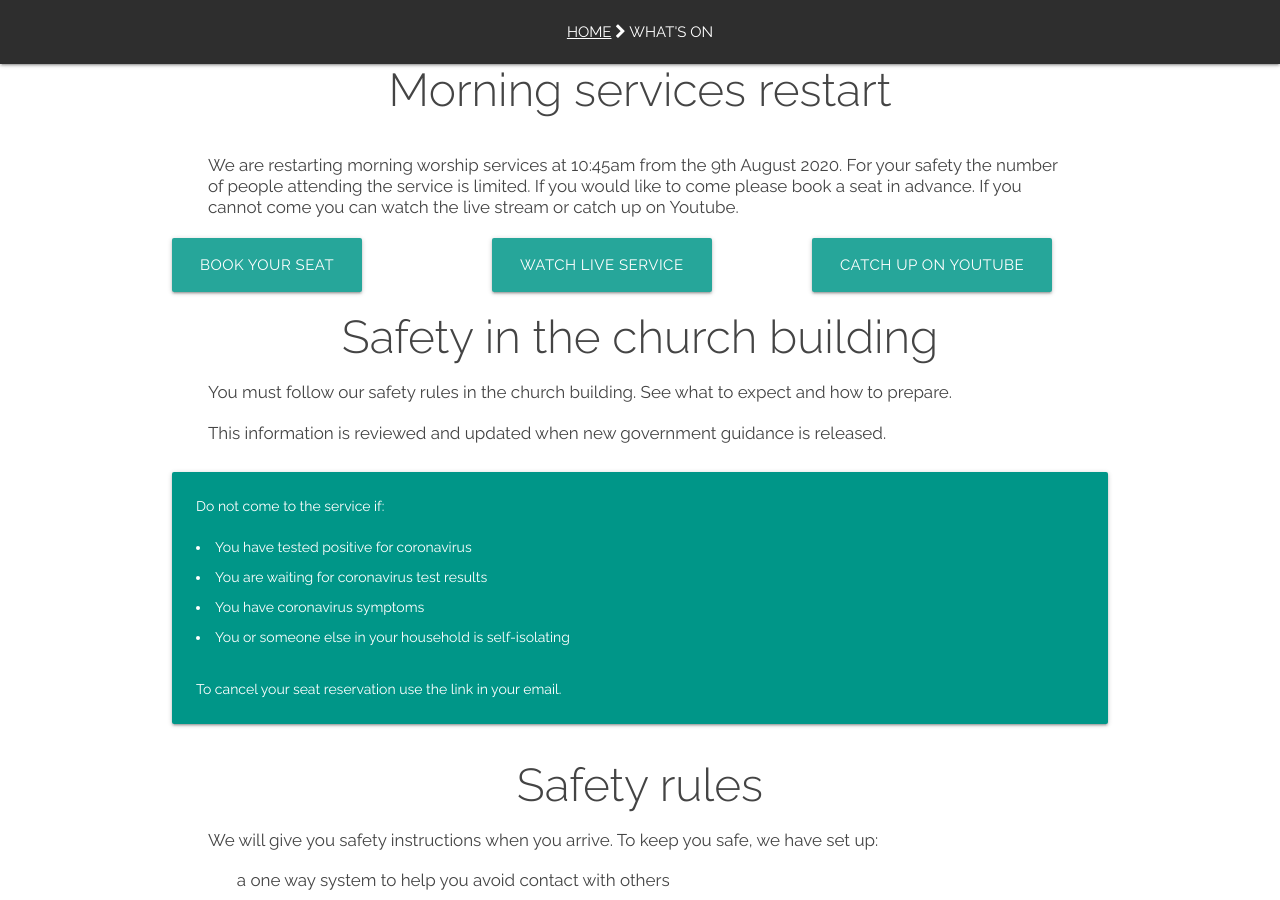
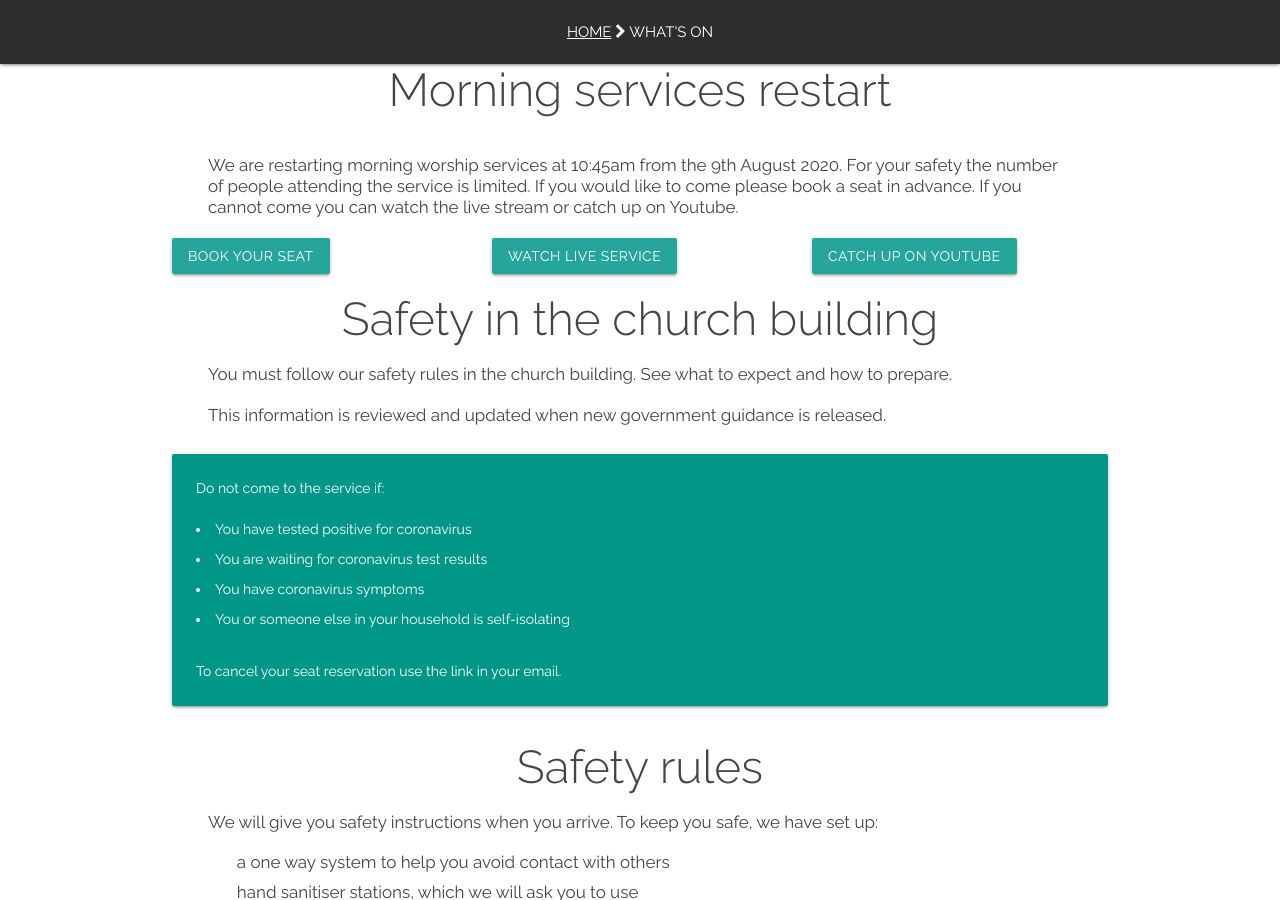
Before and after one commit to woodcock3/citychurch, a Jekyll site: the page built from _posts/2000-01-02-events.md, in a window 1280 px wide and 900 px high. Built offline with Jekyll 4.4.1, drawn with Linux system fonts in a browser that asks for light colours; our own code applies the rules of GitHub Pages for plain Markdown files.

Commit message:
Normal size link buttons

```diff
--- a/_posts/2000-01-02-events.md
+++ b/_posts/2000-01-02-events.md
@@ -9,14 +9,14 @@ fa-icon: calendar-check-o
 We are restarting morning worship services at 10:45am from the 9th August 2020. For your safety the number of people attending the service is limited. If you would like to come please book a seat in advance. If you cannot come you can watch the live stream or catch up on Youtube.
 
   <div class="row features">
-    <div class="col s12 m6 l4 feature">
-      <a class="waves-effect waves-light btn-large" href="https://www.google.com/">Book your seat</a>
+    <div class="col s12 m4 feature">
+      <a class="waves-effect waves-light btn" href="https://www.google.com/">Book your seat</a>
     </div>
-    <div class="col s12 m6 l4 feature">
-      <a class="waves-effect waves-light btn-large" href="https://www.google.com/">Watch live service</a>
+    <div class="col s12 m4 feature">
+      <a class="waves-effect waves-light btn" href="https://www.google.com/">Watch live service</a>
     </div>
-    <div class="col s12 m6 offset-m3 l4 feature">
-      <a class="waves-effect waves-light btn-large" href="https://www.youtube.com/channel/UCALb0SwFaFdPY2gwOesvb_g/">Catch up on YouTube</a>
+    <div class="col s12 m4 feature">
+      <a class="waves-effect waves-light btn" href="https://www.youtube.com/channel/UCALb0SwFaFdPY2gwOesvb_g/">Catch up on YouTube</a>
     </div>
   </div>
 
```
